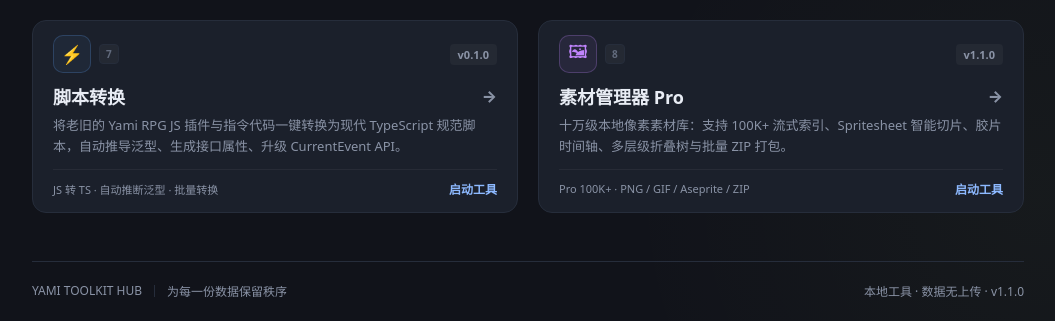
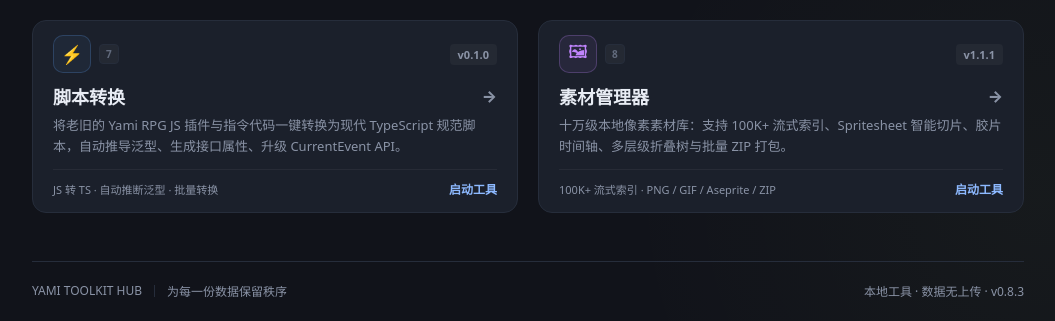
Before and after one commit to bajibaji/yami-tools, a React (Vite) app: page /#/ in a window 1280 px wide. Shown: the part 950-1271 px from the top of the page, without its empty margins (112-1167 px from the left). Built offline with nearby package versions, Linux system fonts and the light colour scheme; what gifenc would draw is missing.

Commit message:
chore: 移除 Pro 后缀，统一更名为「素材管理器」，版本升级至 v1.1.1

```diff
--- a/package.json
+++ b/package.json
@@ -1,7 +1,7 @@
 {
   "name": "yami-tools",
   "private": true,
-  "version": "1.1.0",
+  "version": "1.1.1",
   "type": "module",
   "scripts": {
     "dev": "vite",
--- a/public/tools/version.json
+++ b/public/tools/version.json
@@ -1,11 +1,29 @@
 window.TOOL_VERSIONS = {
-  "hub": { "version": "1.1.0" },
-  "character-editor": { "version": "0.7.2" },
-  "map-editor": { "version": "0.7.0" },
-  "idle-lab": { "version": "0.1.0 beta" },
-  "perf-lab": { "version": "0.4.1" },
-  "localization-lab": { "version": "0.2.1 beta" },
-  "save-lab": { "version": "0.1.1" },
-  "script-converter": { "version": "0.1.0" },
-  "asset-manager": { "version": "1.1.0" }
+  "hub": {
+    "version": "0.8.3"
+  },
+  "character-editor": {
+    "version": "0.7.2"
+  },
+  "map-editor": {
+    "version": "0.7.0"
+  },
+  "idle-lab": {
+    "version": "0.1.0 beta"
+  },
+  "perf-lab": {
+    "version": "0.4.1"
+  },
+  "localization-lab": {
+    "version": "0.2.1 beta"
+  },
+  "save-lab": {
+    "version": "0.1.1"
+  },
+  "script-converter": {
+    "version": "0.1.0"
+  },
+  "asset-manager": {
+    "version": "1.1.1"
+  }
 };
--- a/src/asset/comps.jsx
+++ b/src/asset/comps.jsx
@@ -686,7 +686,7 @@ export function PreviewPane ({ anim, cfg, onFrameData, onToast, onCfgChange, onO
         {!anim && !loading && (
           <div className="canvas-empty">
             <IconPalette size={40} className="empty-icon" style={{ opacity: 0.5, marginBottom: 8 }} />
-            <h3>欢迎使用素材管理器 Pro</h3>
+            <h3>欢迎使用素材管理器</h3>
             <p>从左侧目录中选择任意素材，即可在此处进行专业像素预览、逐帧微调与一键导出</p>
           </div>
         )}
--- a/src/data/tools.js
+++ b/src/data/tools.js
@@ -105,13 +105,13 @@ export const TOOLS = [
   },
   {
     id: 'asset-manager',
-    title: '素材管理器 Pro',
+    title: '素材管理器',
     category: 'asset',
     icon: '🖼',
     iconClass: 'icon-asset',
     desc: '十万级本地像素素材库：支持 100K+ 流式索引、Spritesheet 智能切片、胶片时间轴、多层级折叠树与批量 ZIP 打包。',
-    tags: ['Pro 100K+', 'PNG / GIF / Aseprite / ZIP'],
-    version: 'v1.1.0',
+    tags: ['100K+ 流式索引', 'PNG / GIF / Aseprite / ZIP'],
+    version: 'v1.1.1',
     shortcut: '8',
     beta: false,
     route: '/asset-manager'
@@ -119,4 +119,4 @@ export const TOOLS = [
 ].map(t => ({ ...t, fullHref: t.route ? undefined : BASE + t.href }))
 
 // 构建时由 GitHub Actions 注入 VITE_APP_VERSION（如 v0.0.0）；本地开发回退到默认值
-export const HUB_VERSION = import.meta.env.VITE_APP_VERSION || 'v1.1.0'
+export const HUB_VERSION = import.meta.env.VITE_APP_VERSION || 'v1.1.1'
--- a/src/pages/AssetManagerPage.jsx
+++ b/src/pages/AssetManagerPage.jsx
@@ -1278,7 +1278,7 @@ export default function AssetManagerPage () {
           <div className="header-brand">
             <IconPackage size={18} className="brand-logo" />
             <span className="brand-title">ASSET WORKBENCH</span>
-            <span className="pro-pill">v1.1.0 PRO</span>
+            <span className="pro-pill">v1.1.1</span>
           </div>
 
           <button type="button" className="btn select-lib-btn" onClick={pickLibrary}>
```
